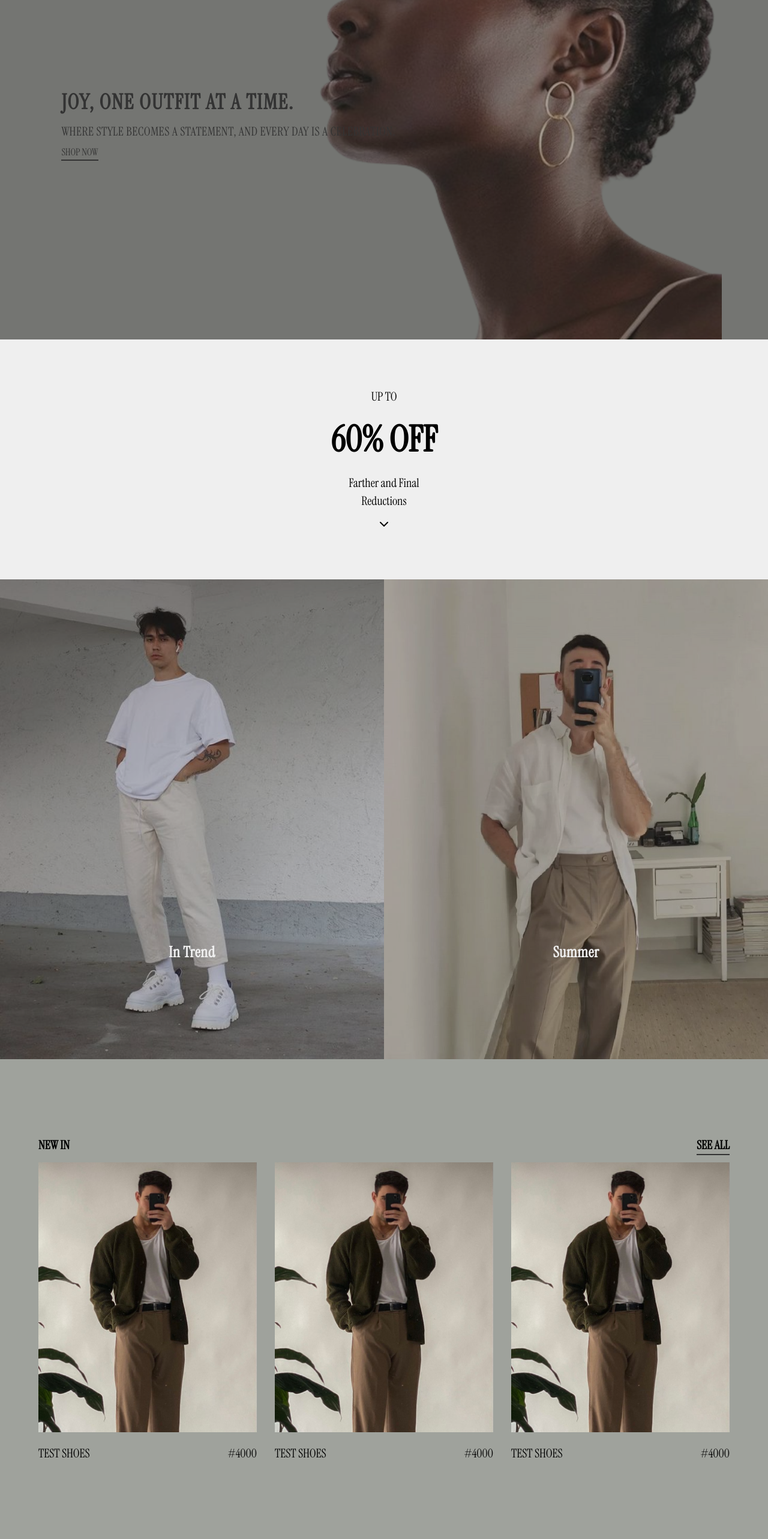
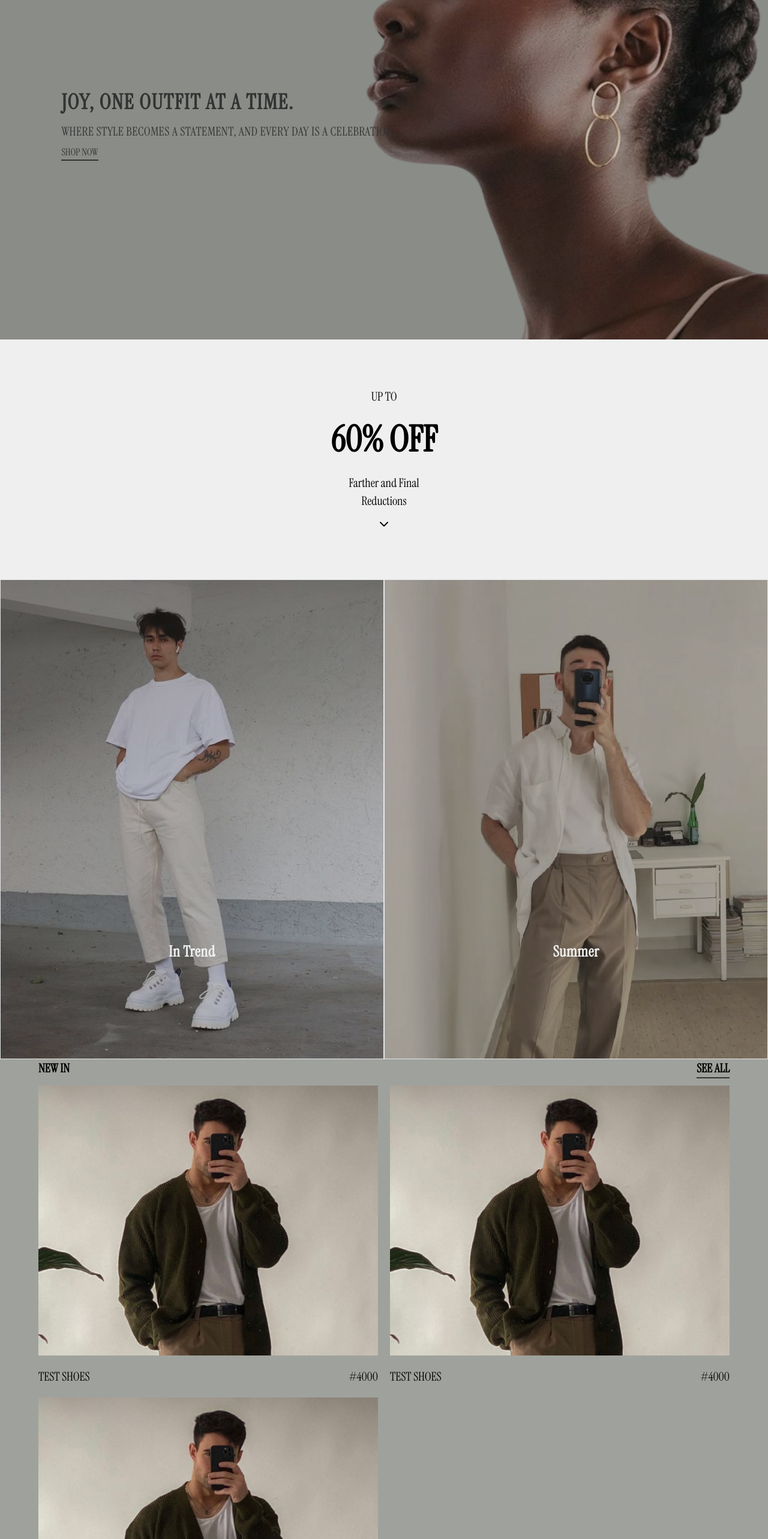
Before and after one commit to kuipid01/giftwears, a Next.js app: page / in a window 1280 px wide. Shown: the part 234-2800 px from the top of the page at 60% size. Built offline with nearby package versions, Linux system fonts and the light colour scheme.

Commit message:
added responsiveness

```diff
--- a/app/components/Footer.tsx
+++ b/app/components/Footer.tsx
@@ -1,7 +1,7 @@
 const Footer = () => {
   return (
-    <footer className=" bg-light-gray justify-center flex items-center  text-[20px] tracking-wide h-[50vh] text-dark ">
-      <div className=" w-[80%] flex justify-between items-center gap-[20px] mx-auto">
+    <footer className=" relative bg-light-gray justify-center flex items-center px-3 py-4 md:px-0 md:py-0 text-[20px] tracking-wide h-fit  md:h-[50vh]  md:text-dark ">
+      <div className=" w-full h-fit md:w-[80%] flex flex-col md:flex-row  justify-between md:items-center gap-[20px] mx-auto">
         <div className=" flex flex-col gap-4">
           <h1 className=" font-bold text-[20px]">Gift Wears</h1>
           <ul>
--- a/app/components/Landingpage.tsx
+++ b/app/components/Landingpage.tsx
@@ -17,7 +17,7 @@ const Landingpage = () => {
         // style={bgStyle}
         className="h-[90vh] bg-light-gray overflow-hidden flex items-center w-full relative "
       >
-        <div className=" absolute bottom-[15%] md:bottom-auto md:relative md:left-auto md:translate-x-0  left-1/2 md:w-fit  -translate-x-1/2 justify-center items-center md:items-start text-white  text-center md:text-left z-30 md:text-dark flex flex-col space-y-2 md:ml-[8%] uppercase w-full">
+        <div className=" z-50 absolute bottom-[15%] md:bottom-auto md:relative md:left-auto md:translate-x-0  left-1/2 md:w-fit  -translate-x-1/2 justify-center items-center md:items-start text-white  text-center md:text-left  md:text-dark flex flex-col space-y-2 md:ml-[8%] uppercase w-full">
           <h1 className="text-[25px] md:text-[35px] tracking-wider  font-bold ">
             joy, one outfit at a time.
           </h1>
@@ -32,13 +32,13 @@ const Landingpage = () => {
           </Link>
         </div>
         <Image
-          className=" absolute object-cover scale-x-[-1] right-0 md:right-[6%] bottom-0 md:top-1/2 md:-translate-y-1/2"
+          className=" absolute object-cover scale-x-[-1] right-0  bottom-0 md:top-1/2 md:-translate-y-1/2"
           alt="model"
           width={700}
           height={700}
           src="/modelnew.png"
         />
-        <div className=" w-full h-full opacity-40  absolute top-0 left-0 bg-dark"></div>
+        <div className=" w-full h-full opacity-20  absolute top-0 left-0 bg-dark"></div>
       </div>
       <div className=" bg-light h-[50vh] flex flex-col space-y-3 justify-center items-center">
         <small className=" text-[20px]">UP TO</small>
@@ -49,12 +49,12 @@ const Landingpage = () => {
         <ChevronDown />
       </div>
       <div className="  ">
-        <div className=" w-[100%] h-screen mx-auto flex">
-          <div className=" flex-1  relative h-full bg-light-gray">
+        <div className=" md:px-0 w-[100%] h-screen mx-auto flex">
+          <div className=" flex-1  border relative h-full bg-light-gray">
             <Image
               src="/modl1.jpg "
               alt="Your Image"
-              layout="fill"
+              fill
               objectFit="cover"
               objectPosition="top"
             />
@@ -66,11 +66,11 @@ const Landingpage = () => {
               In Trend
             </Link>
           </div>
-          <div className=" flex-1  relative h-full bg-lighter-grey">
+          <div className=" flex-1 border  relative h-full bg-lighter-grey">
             <Image
               src="/model2.jpg "
               alt="Your Image"
-              layout="fill"
+              fill
               objectFit="cover"
               objectPosition="top"
             />
--- a/app/components/New.tsx
+++ b/app/components/New.tsx
@@ -4,7 +4,7 @@ import Link from "next/link";
 const New = () => {
   return (
     <>
-      <section className="h-screen bg-light-gray flex justify-center items-center">
+      <section className="min-h-screen py-7 md:py-0 h-fit bg-light-gray flex justify-center items-center">
         <div className="w-[90%] mx-auto">
           <div className="flex mb-3 justify-between uppercase font-bold text-[20px]">
             <h3>NEW IN</h3>
@@ -12,21 +12,17 @@ const New = () => {
               SEE ALL
             </Link>
           </div>
-          <div className="w-full flex justify-between ">
+          <div className="w-full flex flex-wrap gap-[10px] md:gap-[20px] justify-between ">
             {[1, 2, 3].map((item, i) => (
               <div
                 key={i}
-                style={{
-                  width: `calc(33.333333333% - 20px)`,
-                  position: "relative",
-                }}
-                className="flex flex-col justify-between h-[500px]"
+                className="flex relative w-[calc(50%-10px)] md:w-[calc-(33.3333% - 20px)] flex-col justify-between h-[500px]"
               >
                 <div className="w-full h-[90%] relative">
                   <Image
                     src="/model.jpg"
                     alt="Your Image"
-                    layout="fill"
+                    fill
                     objectFit="cover"
                     objectPosition="top"
                   />
@@ -40,12 +36,12 @@ const New = () => {
           </div>
         </div>
       </section>
-      <div className=" w-full relative h-[60vh] flex justify-center items-center ">
+      <div className=" w-full relative h-[40vh] md:h-[60vh] flex justify-center items-center ">
         <div className="w-full  h-full absolute top-0 left-0">
           <Image
             src="/bgFooter.jpg"
             alt="Your Image"
-            layout="fill"
+            fill
             objectFit="cover"
             objectPosition="center"
           />
@@ -54,7 +50,7 @@ const New = () => {
           className=" w-full  h-full absolute top-0 left-0 bg-dark opacity-50
            "
         ></div>
-        <h1 className="text-[50px] relative  font-bold text-light">
+        <h1 className=" text-[35px] md:text-[50px] relative  font-bold text-light">
           Harmattan Collection 2024
         </h1>
       </div>
```
